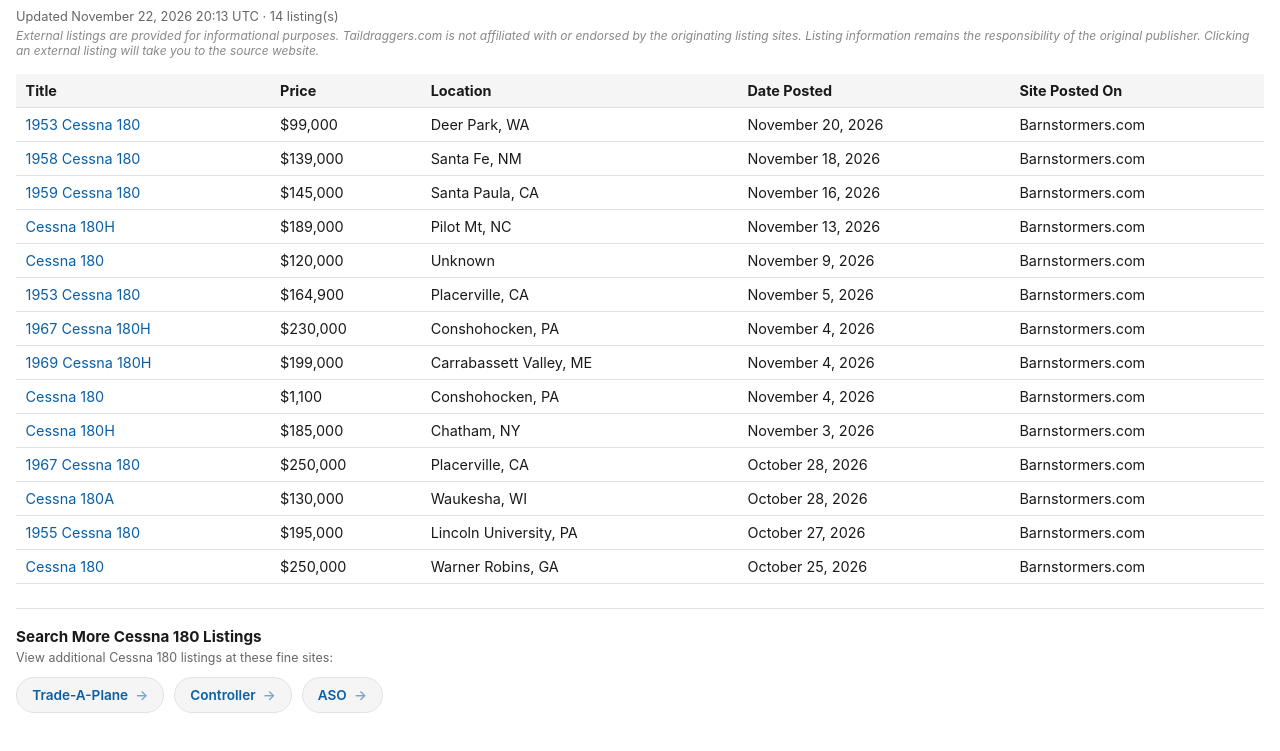
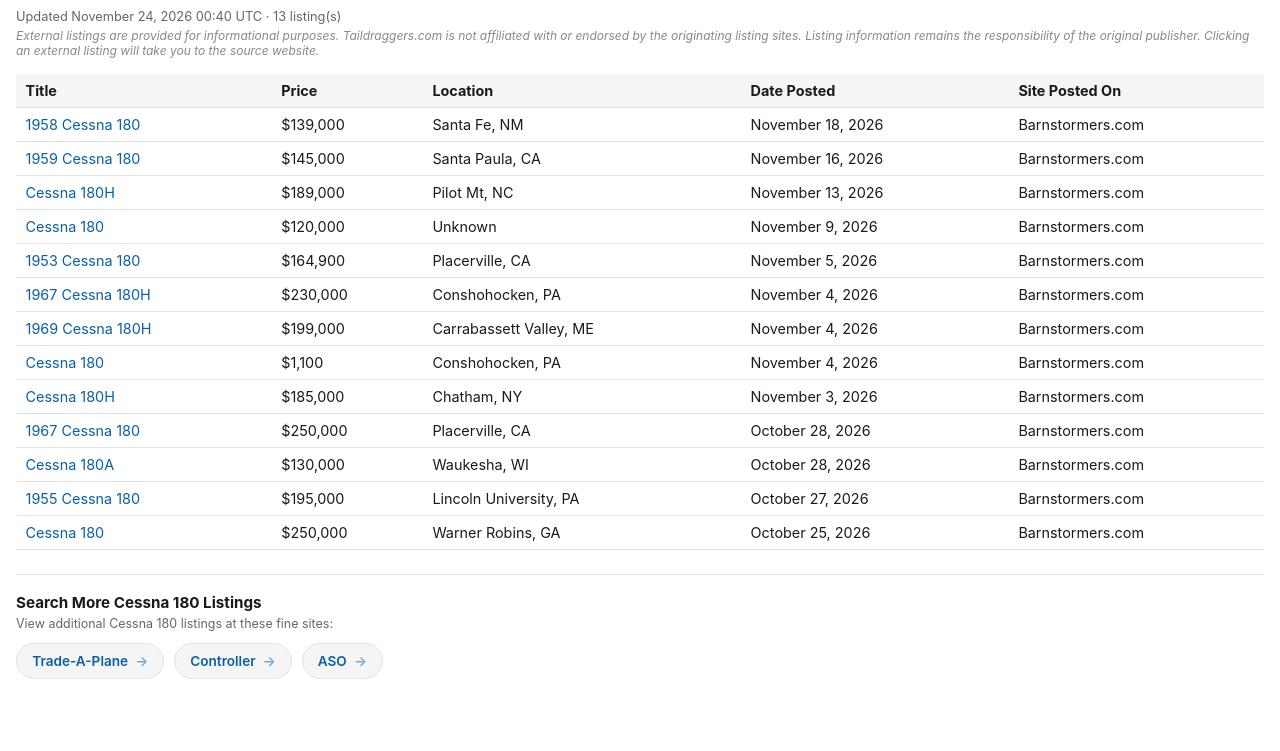
Before and after one commit to taildraggers/cessna-180-for-sale, a plain HTML site: page docs/index.html in a window 1280 px wide. Shown: the part 43-794 px from the top of the page. Drawn offline with Linux system fonts and the light colour scheme.

Commit message:
Update Cessna 180 listings (2026-11-24)

```diff
--- a/docs/index.html
+++ b/docs/index.html
@@ -76,14 +76,13 @@
 </head>
 <body>
   <h1>Other Cessna 180 Ads on the Web</h1>
-  <div class="updated">Updated November 22, 2026 20:13 UTC &middot; 14 listing(s)</div>
+  <div class="updated">Updated November 24, 2026 00:40 UTC &middot; 13 listing(s)</div>
   <div class="disclaimer">External listings are provided for informational purposes. Taildraggers.com is not affiliated with or endorsed by the originating listing sites. Listing information remains the responsibility of the original publisher. Clicking an external listing will take you to the source website.</div>
   <table>
     <thead>
       <tr><th>Title</th><th>Price</th><th>Location</th><th>Date Posted</th><th>Site Posted On</th></tr>
     </thead>
     <tbody>
-        <tr><td><a href="https://www.barnstormers.com/classified-2084920-1953-Cessna-180.html" target="_blank" rel="noopener noreferrer">1953 Cessna 180</a></td><td>$99,000</td><td>Deer Park, WA</td><td>November 20, 2026</td><td>Barnstormers.com</td></tr>
         <tr><td><a href="https://www.barnstormers.com/classified-2067170-1958-Cessna-180.html" target="_blank" rel="noopener noreferrer">1958 Cessna 180</a></td><td>$139,000</td><td>Santa Fe, NM</td><td>November 18, 2026</td><td>Barnstormers.com</td></tr>
         <tr><td><a href="https://www.barnstormers.com/classified-2084129-1959-Cessna-180-Skywagon.html" target="_blank" rel="noopener noreferrer">1959 Cessna 180</a></td><td>$145,000</td><td>Santa Paula, CA</td><td>November 16, 2026</td><td>Barnstormers.com</td></tr>
         <tr><td><a href="https://www.barnstormers.com/classified-2082950-Cessna-180H.html" target="_blank" rel="noopener noreferrer">Cessna 180H</a></td><td>$189,000</td><td>Pilot Mt, NC</td><td>November 13, 2026</td><td>Barnstormers.com</td></tr>
```
